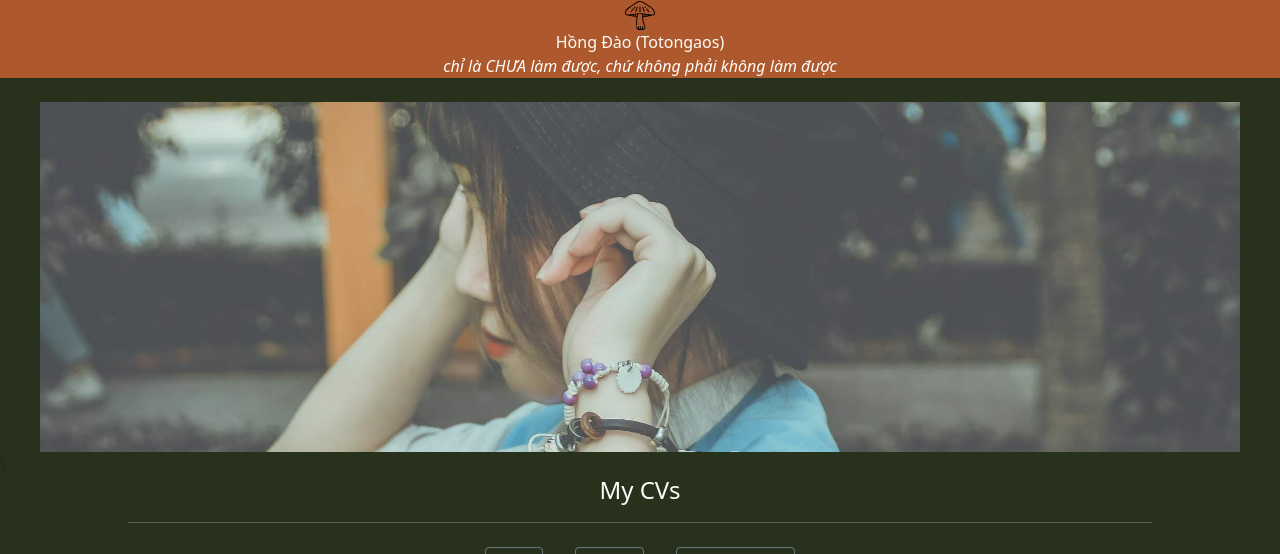
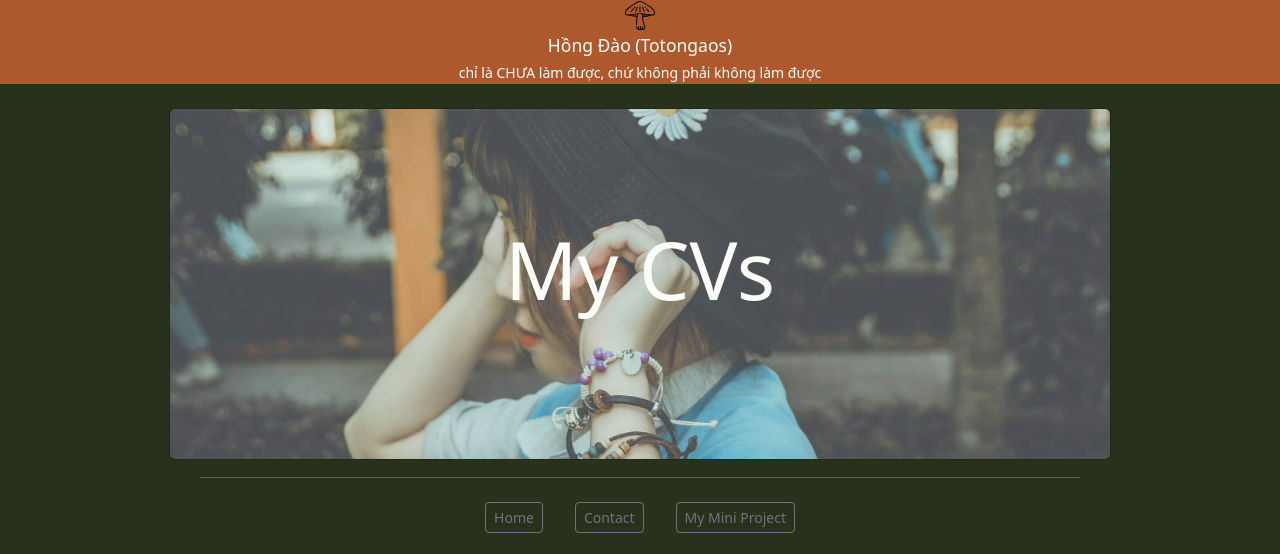
Before and after one commit to totongaos/PythonDjango1, a Django app: page / in a window 1280 px wide. Shown: the top 554 px of the page. Run offline with Django 4.2, Linux system fonts and the light colour scheme; some libraries are stand-ins or nearby versions.

Commit message:
lan 3 10.10.2023

```diff
--- a/home/templates/pages/base.html
+++ b/home/templates/pages/base.html
@@ -21,25 +21,29 @@
 
     <header>
         <div class="row" style="background-color : #ae582d">
-            <center><img src="{% static 'img/mushroom.svg'  %}" style="height:30px; width:30px"></center>
-            <center><span class="color_11 wixui-rich-text__text" style="color: #fcfdf9">Hồng Đào (Totongaos)</span></center>
-            <center><span class="color_11 wixui-rich-text__text" style="color: #fcfdf9"><i>chỉ là CHƯA làm được, chứ không phải không làm được</i></span></center>
+            <center><img src="{% static 'img/mushroom.svg'  %}" style="height:30px; width:30px;"></center>
+            <center><span class="lead" style="color: #fcfdf9"><small>Hồng Đào (Totongaos)</small></span></center>
+            <center><span style="color: #fcfdf9"><small>chỉ là CHƯA làm được, chứ không phải không làm được</small></span></center>
         </div>
     </header>
-    <br>
-    <!-- sile img-->
+    <!--     sile img-->
+    <div class="container-fluid">
+        <div class="row">
+            <center><div class="col-sm-9">
+                <div class="card mt-4" style="background-color: #28311b; color: #fcfdf9">
+                    <img class="card-img img-fluid" src="{% static 'img/totongaos1.jpg' %}" alt="Card image"
+                         style="width: 1200px; height: 350px; object-fit: cover; object-position: 50% 50%;">
+                    <div class="card-img-overlay mt-5">
+                        <h1 class="display-1 mt-5"><strong>My CVs</strong></h1>
+                    </div>
+                </div>
+            </div></center>
+        </div>
+        <center><hr width="70%" color="#fcfdf9"  align="center"  size="4px"></center>
+    </div>
+
+    <!-- slidebar-->
     <div class="row">
-        <div class="col-sm-12">
-            <center> <img src="{% static 'img/totongaos1.jpg' %}"
-                          class="img-fluid" alt="Responsive image"
-                          style="width: 1200px; height: 350px; object-fit: cover; object-position: 50% 50%;"></center>\
-
-            <center><h4><span style="color: #fcfdf9">My CVs</span></h4></center>
-            <center><hr width="80%"    color="#fcfdf9"    align="center"    size="4px"></center>
-        </div>
-    </div>
-    <!-- slidebar-->
-   <div class="row">
         <div class="bs-slidebar">
             <nav class="nav navbar-light justify-content-center"  style="background-color: #28311b;">
                 <a class="nav-link active" href="/"><button class="btn btn-sm btn-outline-secondary" type="button">Home</button></a>
@@ -66,11 +70,6 @@
             </div>
         </div>
         <div class="col-sm-1"></div>
-<!--        <div class="col-sm-4" style="min-width:50%">-->
-<!--            <center><img class="img-fluid" alt="Responsive image"-->
-<!--                         src="{% static 'img/myself.jpg' %}"-->
-<!--                         style="height:450px; width: 350px "></center>-->
-<!--        </div>-->
     </div>
     <br><br>
 
@@ -81,7 +80,7 @@
                 | <a href="https://www.instagram.com/_erica0511/"><img src="{% static 'img/instagram.svg' %}" style="width: 20px; height: 20px; object-fit: cover;"></a>
                 | <a data-auto-recognition="true" href="mailto:hongdao05112000@gmail.com"><img src="{% static 'img/gmail.svg' %}" style="width: 20px; height: 20px; object-fit: cover;"></a>
             </center>
-            <center><span class="color_11 wixui-rich-text__text" style="color: #fcfdf9">©2023 by Hong Dao (Totongaos).</span></center>
+            <center><span style="color: #fcfdf9"><small>©2023 by Hong Dao (Totongaos).</small></span></center>
         </div>
     </footer>
 
--- a/home/templates/pages/contact.html
+++ b/home/templates/pages/contact.html
@@ -4,6 +4,7 @@
 
 
 {% block content %}
+<div class="container-fluid">
     <div class="row">
         <center><div class="col-sm-6">
             <div class="card border-light mt-5"  style="background-color:#28311b; color:#fcfdf9">
@@ -15,5 +16,5 @@
         </div></center>
         <div class="col-sm-4"></div>
     </div>
-
+</div>
 {% endblock %}
--- a/home/templates/pages/home.html
+++ b/home/templates/pages/home.html
@@ -21,9 +21,9 @@ Totongaos
         </p>
     </div>
     <div class="col-sm-4" style="min-width:50%">
-        <center><img class="img-fluid" alt="Responsive image"
+        <center><img class="img-fluid" alt="card imag"
                      src="{% static 'img/myself.jpg' %}"
-                     style="height:450px; width: 350px "></center>
+                     style="height:450px; width: 350px; object-position: 50% 50%; object-fit: cover;"></center>
     </div>
 </div>
 {% endblock %}
```
Lines whose indentation alone changed are shown as unchanged.
